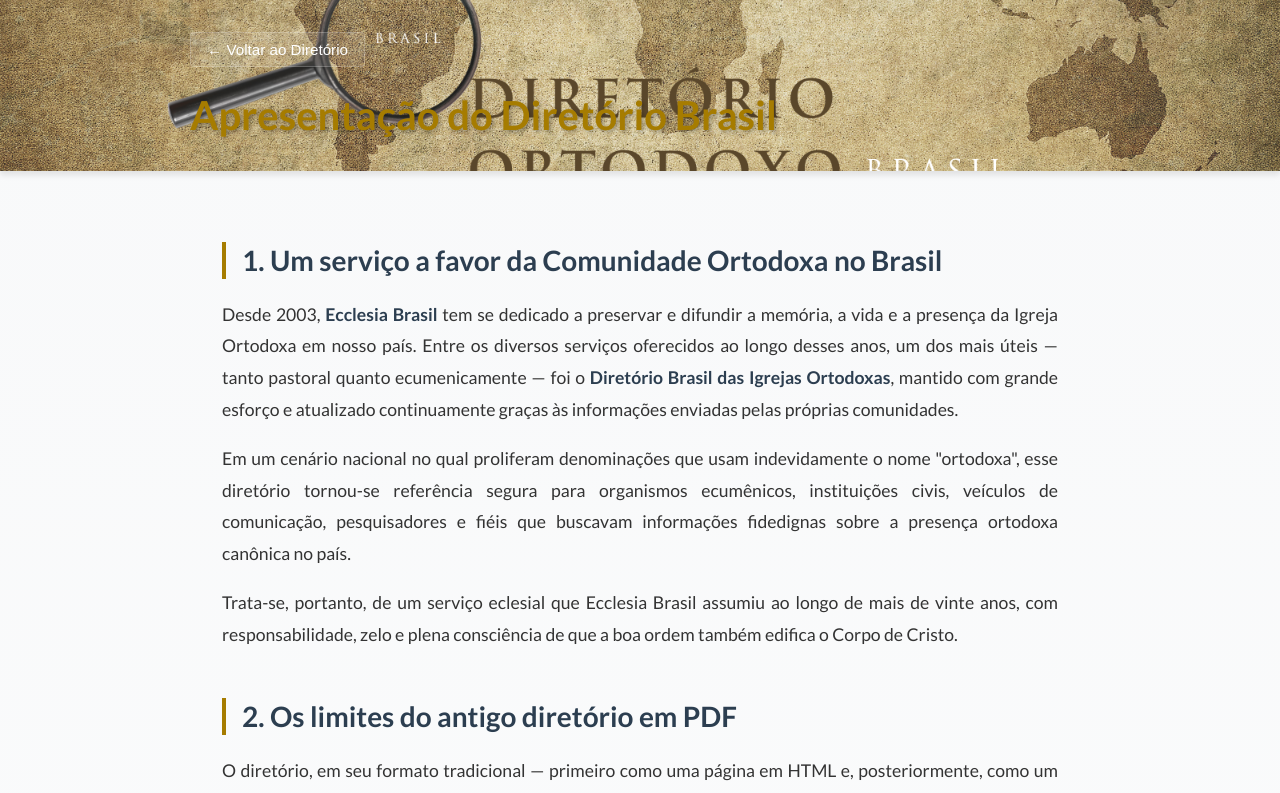
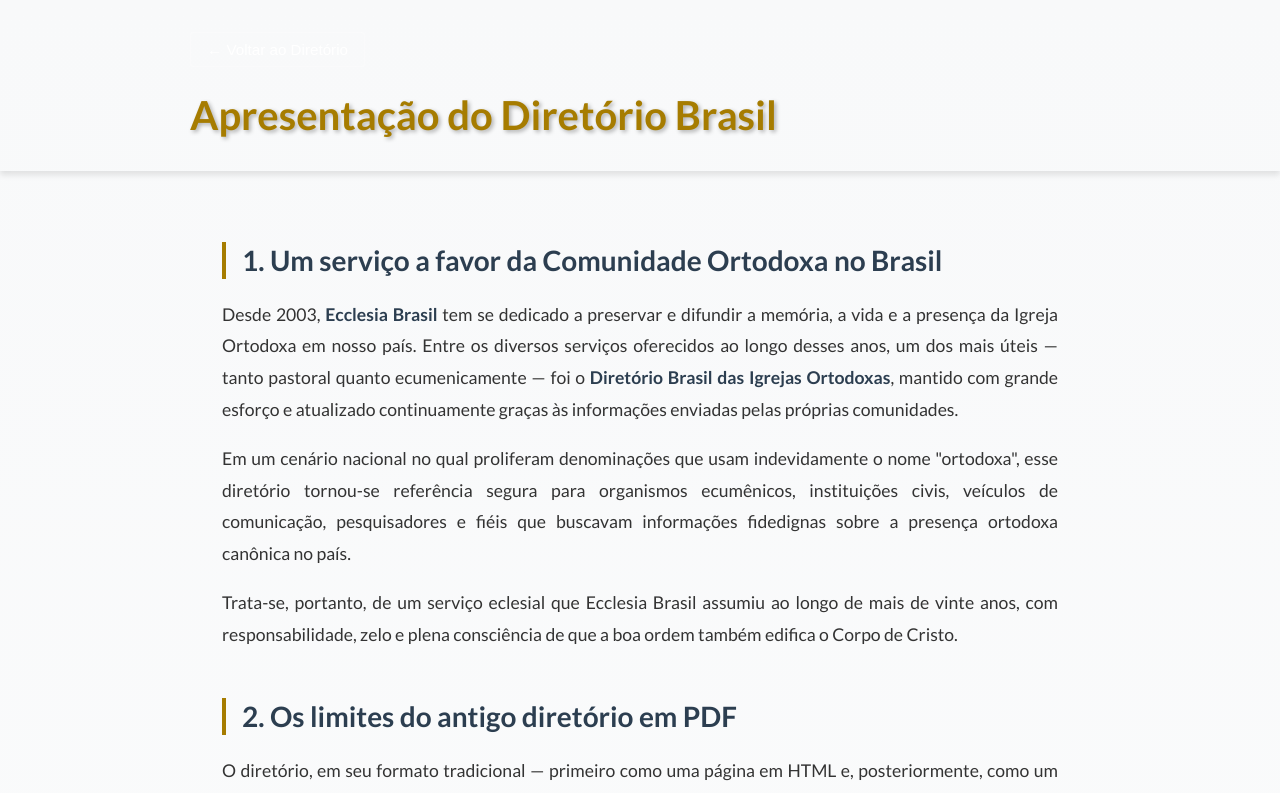
Before and after one commit to josefbruseke/diretorio-ortodoxo-frontend, a SvelteKit app: page /about in a window 1280 px wide. Shown: the top 793 px of the page. Built offline with nearby package versions, Linux system fonts and the light colour scheme.

Commit message:
fix: update header background image and color in main and about pages

```diff
--- a/src/routes/+page.svelte
+++ b/src/routes/+page.svelte
@@ -979,7 +979,7 @@
   }
 
   .header {
-    background: url('/capa-diretorio-3.png');
+    background: url('/capa-diretorio-4.jpeg');
     background-size: cover;
     background-position: center 40%;
     background-repeat: no-repeat;
@@ -1010,7 +1010,7 @@
   }
 
   .nav-link {
-    color: #2c2c2c;
+    color: #ffffff;
     text-decoration: none;
     font-size: 0.9rem;
     font-weight: 600;
--- a/src/routes/about/+page.svelte
+++ b/src/routes/about/+page.svelte
@@ -156,7 +156,6 @@
   }
 
   .about-header {
-    background: url('/capa-diretorio-3.png') center/cover no-repeat;
     color: white;
     padding: 2rem 1rem;
     box-shadow: 0 4px 6px rgba(0, 0, 0, 0.1);
```
Also changed, not shown: static/capa-diretorio-4.jpeg (added), static/capa-diretorio-5.jpg (added).
